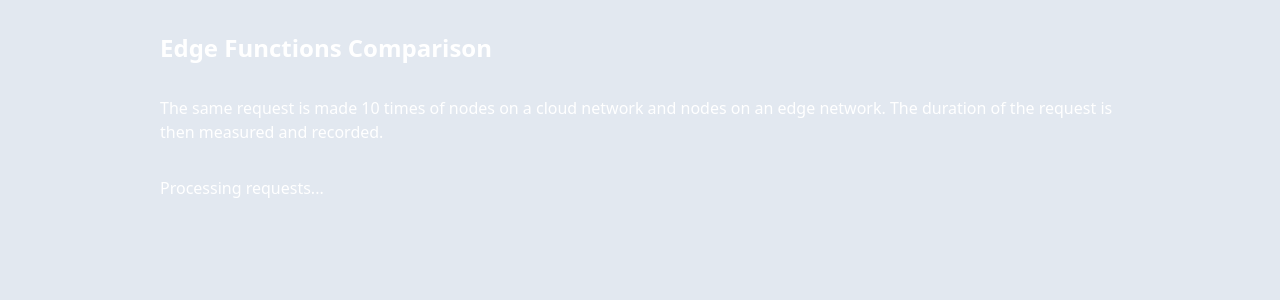
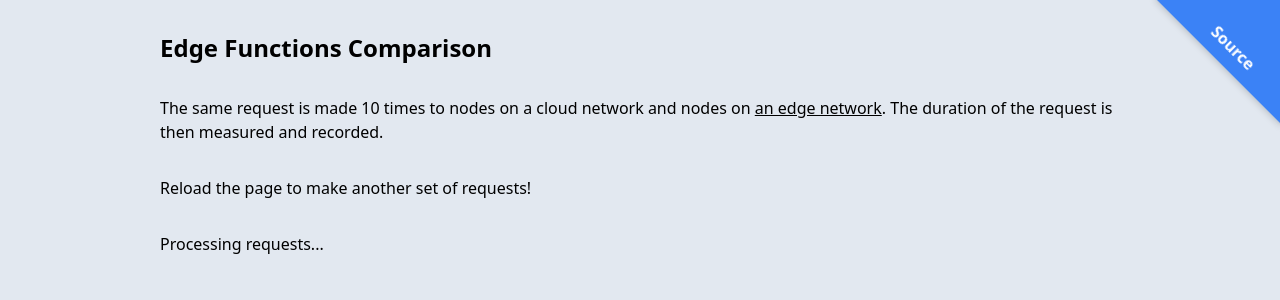
Before and after one commit to msrcodes/edge-functions-benchmark, a Next.js app: page / in a window 1280 px wide. Shown: the top 300 px of the page. Built offline with nearby package versions, Linux system fonts and the light colour scheme; no server answers.

Commit message:
feat: link back to source

```diff
--- a/src/components/Layout/index.tsx
+++ b/src/components/Layout/index.tsx
@@ -1,5 +1,18 @@
+import Link from 'next/link';
 import {PropsWithChildren} from 'react';
 
-const Layout = ({children}: PropsWithChildren<{}>) => <>{children}</>;
+const Layout = ({children}: PropsWithChildren<{}>) => (
+  <>
+    <Link
+      href="https://github.com/mikaelsrozee/edge-functions-benchmark"
+      passHref
+    >
+      <a className="bg-blue-500 font-bold text-white fixed shadow-md px-16 pt-16 pb-2 rotate-45 -top-5 -right-16">
+        Source
+      </a>
+    </Link>
+    {children}
+  </>
+);
 
 export default Layout;
--- a/src/components/Results/index.tsx
+++ b/src/components/Results/index.tsx
@@ -8,7 +8,7 @@ interface ResultsProps {
 
 const Results = ({results, type}: ResultsProps) => {
   return (
-    <div className="border border-blue-500 bg-slate-200 dark:bg-slate-800 shadow-lg p-2 rounded-lg">
+    <div className="border-2 border-blue-500 bg-slate-200 dark:bg-slate-800 shadow-lg p-2 rounded-lg">
       <h2 className="text-xl font-bold">{type} Results</h2>
       <p>
         <span className="font-bold">{type} Average:</span>{' '}
--- a/src/pages/_document.tsx
+++ b/src/pages/_document.tsx
@@ -4,7 +4,7 @@ import {Html, Head, Main, NextScript} from 'next/document';
 const Document = () => (
   <Html>
     <Head />
-    <body className="bg-slate-200 dark:bg-slate-800 text-white">
+    <body className="bg-slate-200 dark:bg-slate-800 dark:text-white">
       <Main />
       <NextScript />
     </body>
--- a/src/pages/index.tsx
+++ b/src/pages/index.tsx
@@ -1,4 +1,5 @@
 import axios from 'axios';
+import Link from 'next/link';
 import {useEffect, useState} from 'react';
 import Results from '../components/Results';
 
@@ -78,10 +79,17 @@ const Homepage = () => {
         Edge Functions Comparison
       </h1>
       <p className="pb-8">
-        The same request is made {THRESHOLD} times of nodes on a cloud network
-        and nodes on an edge network. The duration of the request is then
-        measured and recorded.
+        The same request is made {THRESHOLD} times to nodes on a cloud network
+        and nodes on{' '}
+        <Link
+          href="https://vercel.com/docs/concepts/edge-network/overview"
+          passHref
+        >
+          <a className="underline">an edge network</a>
+        </Link>
+        . The duration of the request is then measured and recorded.
       </p>
+      <p className="pb-8">Reload the page to make another set of requests!</p>
       {cloudResults.length && edgeResults.length ? (
         <div className="grid grid-cols-1 md:grid-cols-2 gap-8">
           <Results type="Cloud" results={cloudResults} />
```
Also changed, not shown: 1 other file (tests, documents, lock files or other folders).
